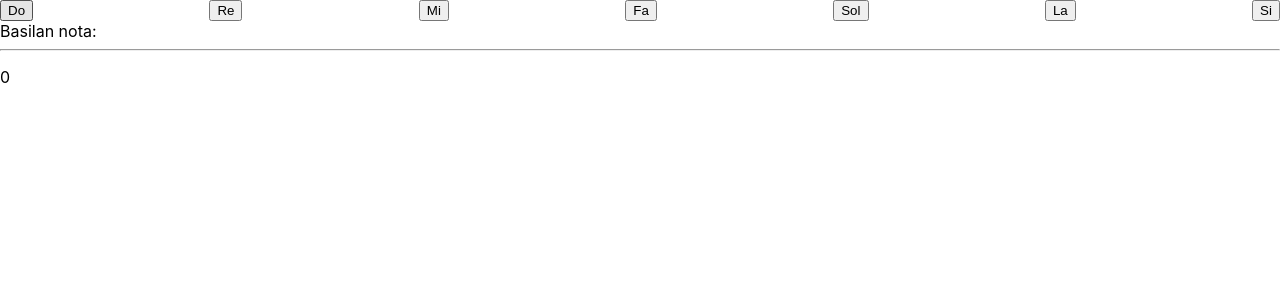
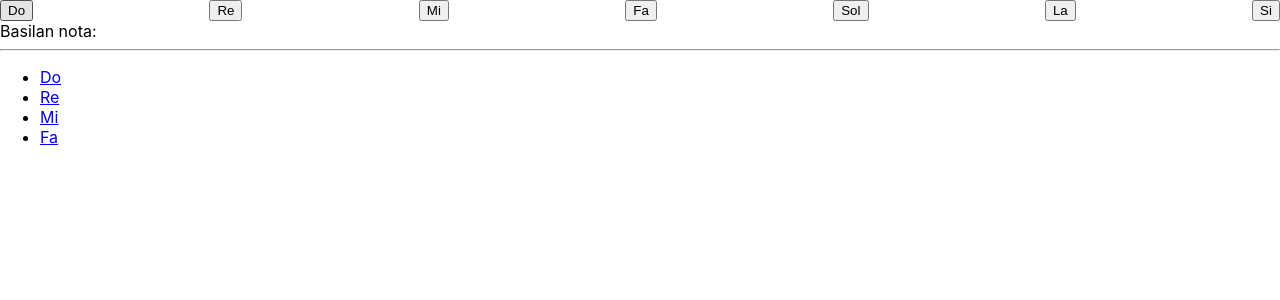
Before and after one commit to ayseren/Bitmatrix-tool, a React (Create React App) app: page / in a window 1280 px wide. Shown: the top 300 px of the page. Built offline with nearby package versions, Linux system fonts and the light colour scheme.

Commit message:
react router added

```diff
--- a/src/App.js
+++ b/src/App.js
@@ -7,6 +7,12 @@ import Sol from './Notes/Sol';
 import La from './Notes/La';
 import Si from './Notes/Si';
 import { useState, useEffect } from 'react';
+import {
+  BrowserRouter as Router,
+  Switch,
+  Route,
+  Link
+} from "react-router-dom";
 
 const App = () => {
 
@@ -61,7 +67,35 @@ const App = () => {
 
       <hr />
 
-      <p>{count}</p>
+      <Router>
+        <div>
+          <nav>
+            <ul>
+              <li>
+                <Link to="/do">Do</Link>
+              </li>
+              <li>
+                <Link to="/re">Re</Link>
+              </li>
+              <li>
+                <Link to="/mi">Mi</Link>
+              </li>
+              <li>
+                <Link to="/fa">Fa</Link>
+              </li>
+            </ul>
+          </nav>
+
+          <Switch>
+            <Route path="do">
+              <Do noteClick={noteClicked} />
+            </Route>
+            <Route path="re" component="Re"></Route>
+            <Route path="mi" component="Mi"></Route>
+            <Route path="fa" component="Fa"></Route>
+          </Switch>
+        </div>
+      </Router>
     </div>
   );
 }
```
